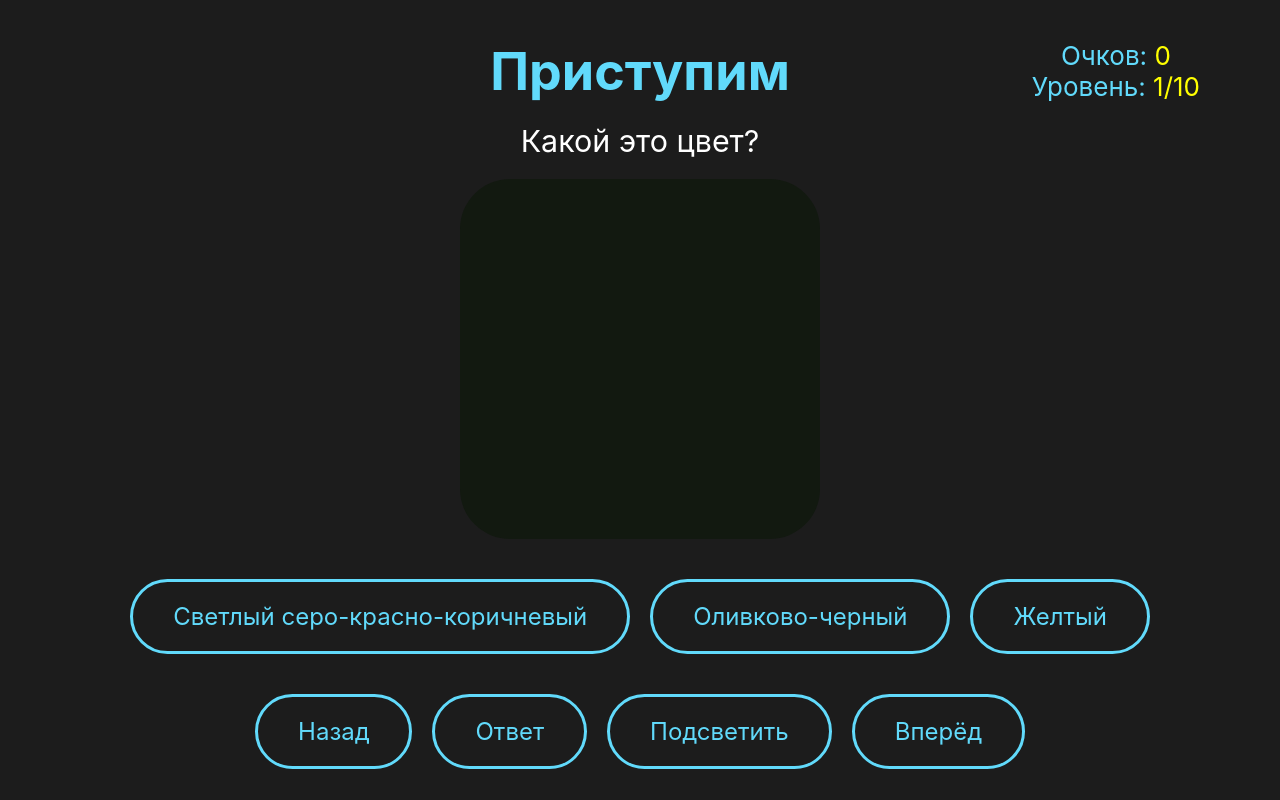
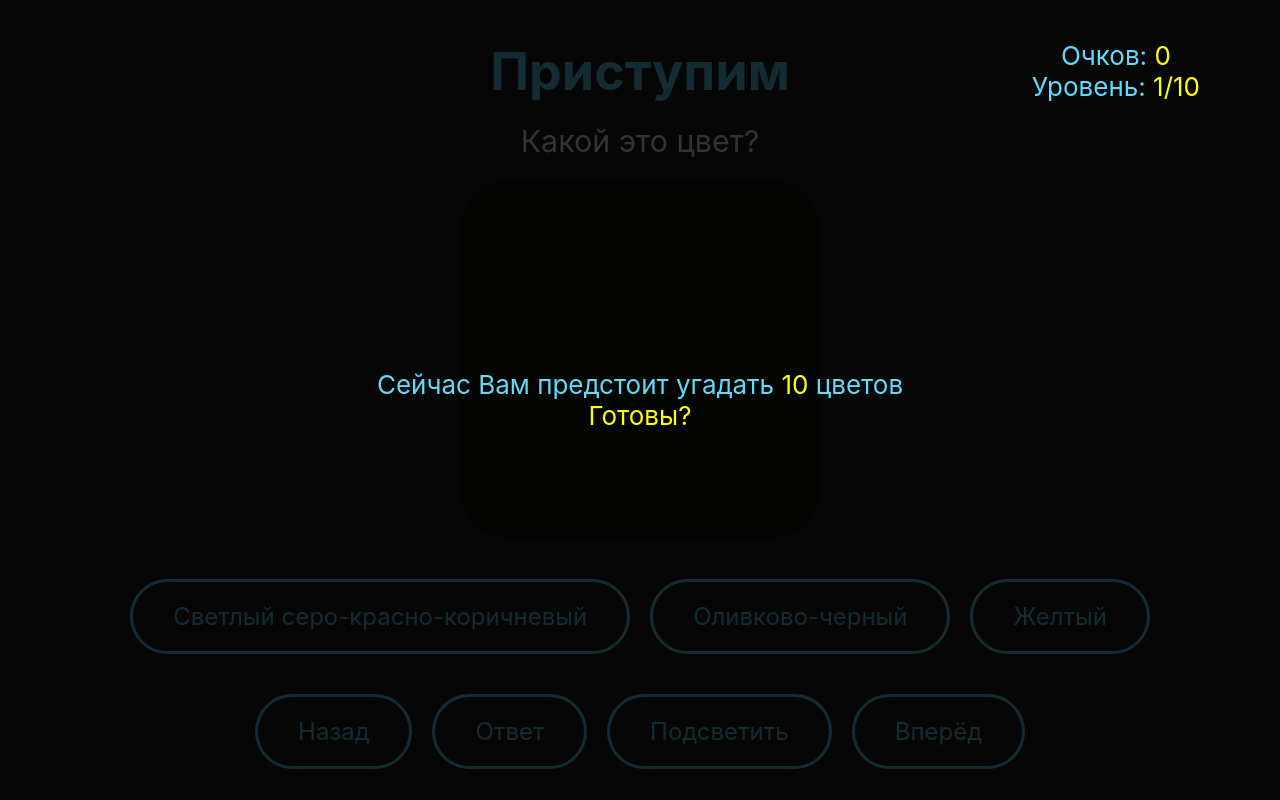
Before and after one commit to suvmer/learncolors, a React (Create React App) app in the folder client/: page / in a window 1280 px wide. Both pictures are taken after a click on the link "Начать". Built offline with nearby package versions, Linux system fonts and the light colour scheme.

Commit message:
LearnColors REDUX update + start modal window(TODO: refactor)

```diff
--- a/client/src/App.css
+++ b/client/src/App.css
@@ -87,3 +87,15 @@ h3 {
 .button.small {
   font-size: 20px;
 }
+
+.modal_bg {
+  position: absolute;
+  top: 0;
+  left: 0;
+  width: 100vw;
+  height: 100vh;
+  display: flex;
+  justify-content: center;
+  align-items: center;
+  background-color: rgba(0, 0, 0, 0.8);
+}
--- /dev/null
+++ b/client/src/components/Modal.jsx
@@ -0,0 +1,14 @@
+import React, { useContext } from 'react';
+import { useSelector } from 'react-redux';
+
+export default ((props) => {
+    const game = useSelector(state => state.game);
+    console.log(props);
+    return (
+      <div onClick={() => props.onClose()} className="modal_bg">
+        <div className="modal">
+            {props.children}
+        </div>
+      </div>
+    );
+  })
--- a/client/src/pages/Begin.jsx
+++ b/client/src/pages/Begin.jsx
@@ -3,10 +3,18 @@ import Palette from '../resources/palette.jsx';
 import {Link} from "react-router-dom";
 import ColorPicker from '../components/ColorPicker.jsx';
 import Counter from '../components/Counter.jsx';
+import { useDispatch, useSelector } from 'react-redux';
+import Modal from '../components/Modal.jsx';
 
 const Begin = () => {
+  const game = useSelector(state => state.game);
+  const dispatch = useDispatch();
   return (
     <div className="main begin">
+      {!game.isStarted ?
+        <Modal onClose={() => dispatch({type: "STARTGAME"})}>Сейчас Вам предстоит угадать <mark className="yellow">{game.answers.length}</mark> цветов<br/><mark className="yellow">Готовы?</mark></Modal> :
+        <></>
+      }
       <Counter/>
       <h1>Приступим</h1>
       <h3>Какой это цвет?</h3>
--- a/client/src/store/gameReducer.js
+++ b/client/src/store/gameReducer.js
@@ -21,8 +21,10 @@ export const gameReducer = (state = defaultState, action) => {
               })};
         case "CHANGESCORE":
             return {...state, score: action.payload};
+        case "STARTGAME":
+            return {...state, isStarted: true};
         case "CHANGEPAGE":
-            return {...state, step: (Math.min(Math.max(0, state.step + action.payload), state.questions.length))};
+            return {...state, step: (Math.min(Math.max(0, state.step + action.payload), state.questions.length-1))};
         default:
             return state;
     }
```
